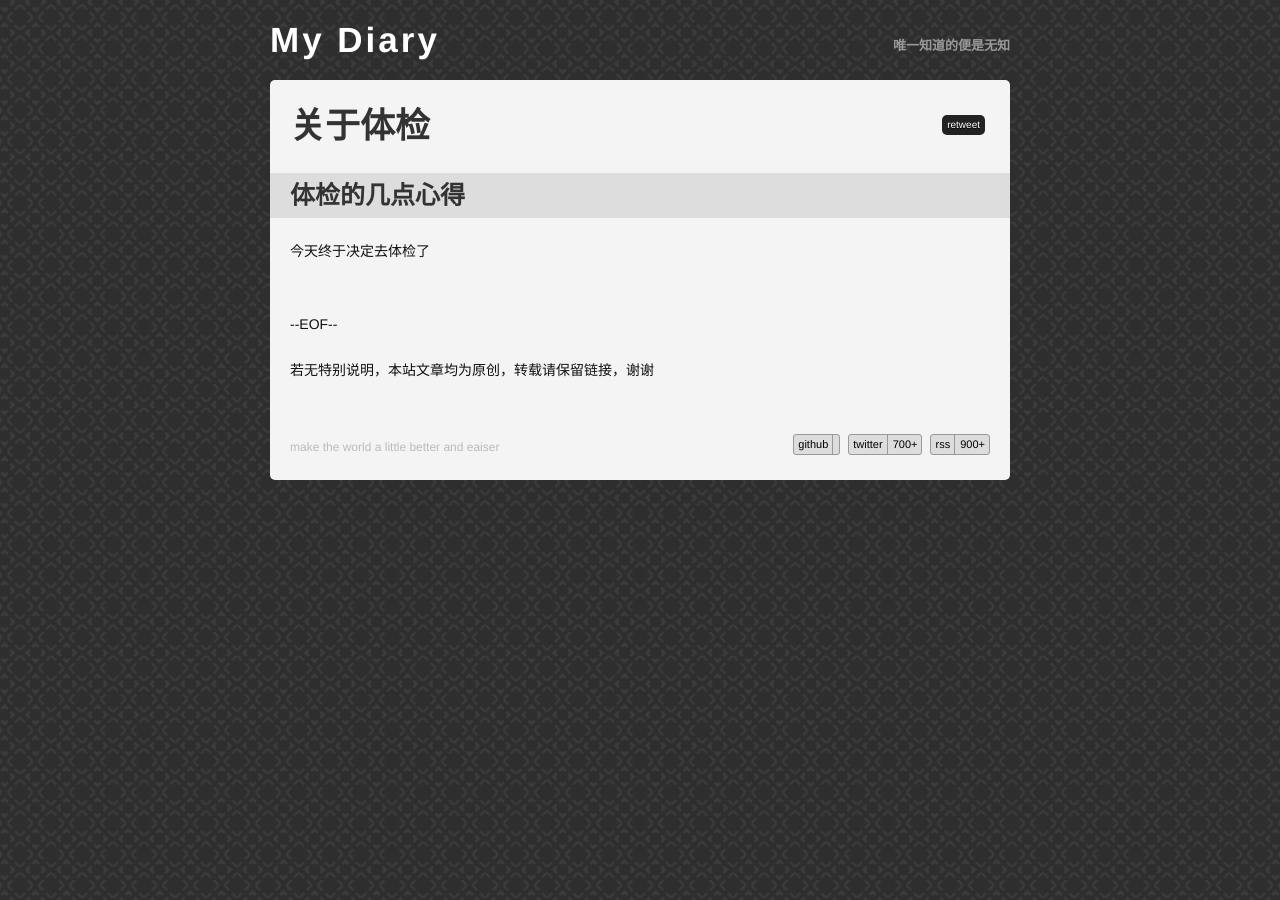
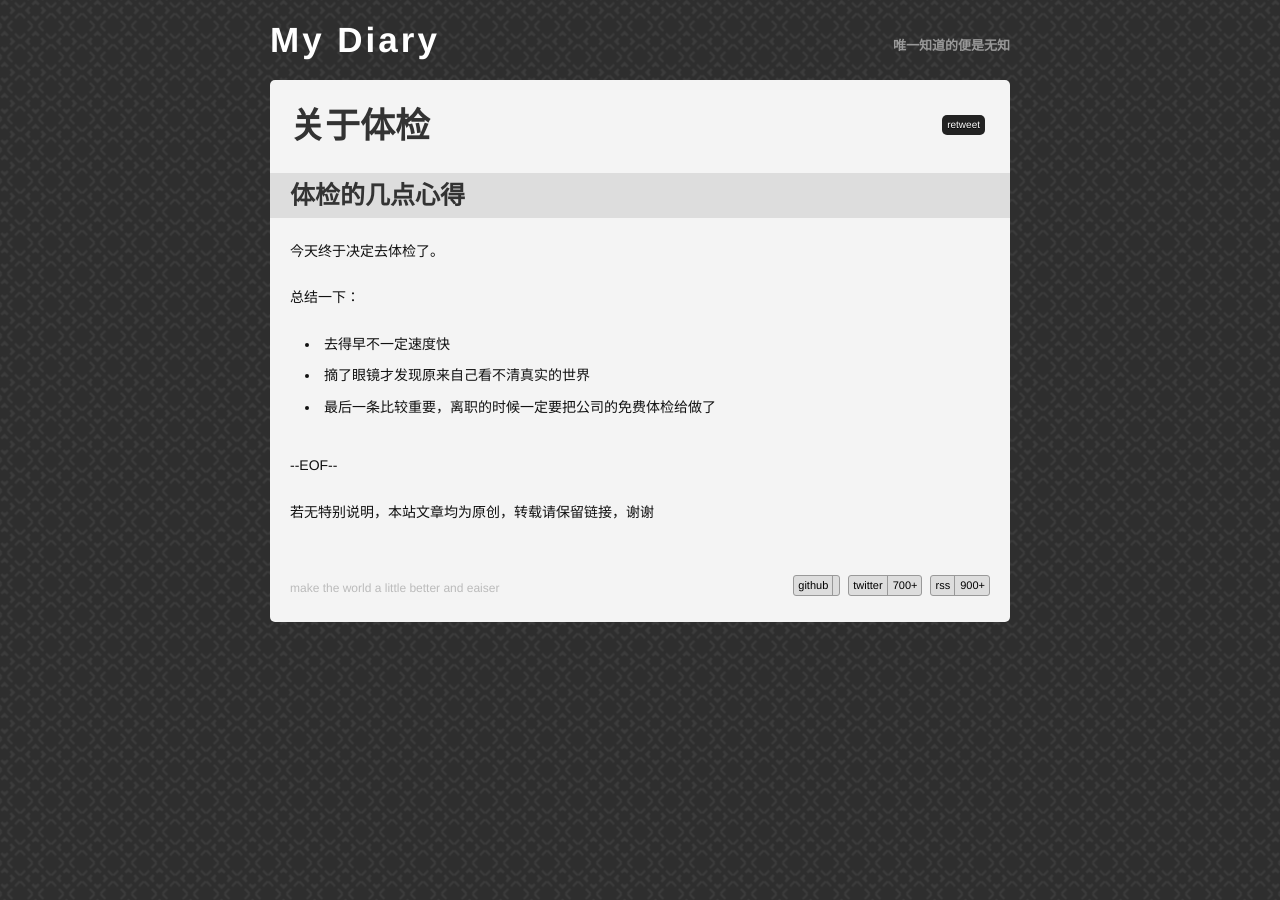
Before and after one commit to cyshi/sxs.github.com, a Jekyll site: the page built from _posts/2012-12-28-body-test.md, in a window 1280 px wide. Built offline with Jekyll 4.4.1, drawn with Linux system fonts in a browser that asks for light colours; nearby versions of some CDN libraries; Markdown is read by kramdown in place of the engine named in the settings; comment, search, counter and statistics services are not loaded.

Commit message:
new post

```diff
--- a/_posts/2012-12-28-body-test.md
+++ b/_posts/2012-12-28-body-test.md
@@ -6,4 +6,10 @@ category: life
 
 ### 体检的几点心得
 
-今天终于决定去体检了
+今天终于决定去体检了。
+
+总结一下：
+
+* 去得早不一定速度快
+* 摘了眼镜才发现原来自己看不清真实的世界
+* 最后一条比较重要，离职的时候一定要把公司的免费体检给做了
```
